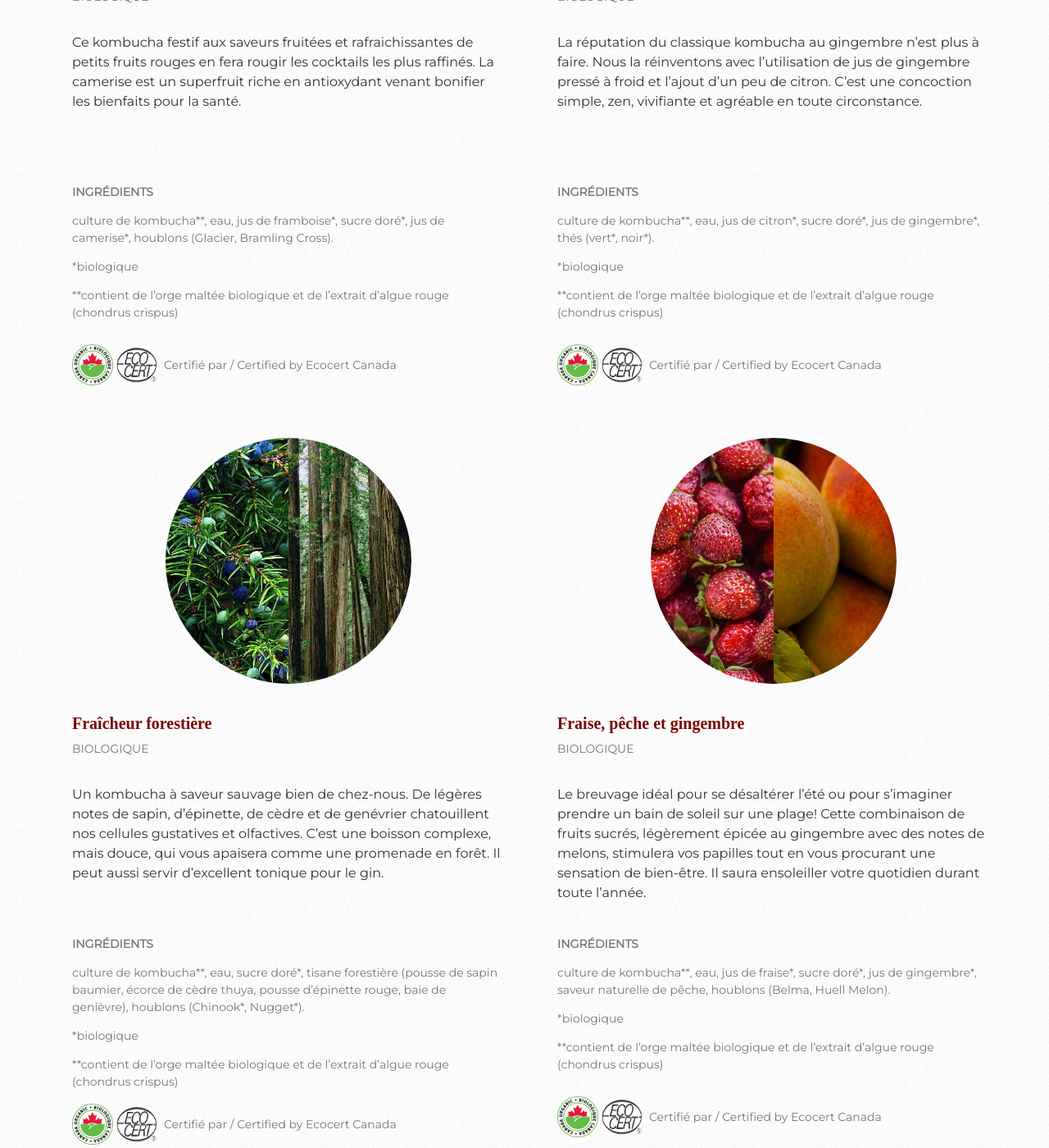
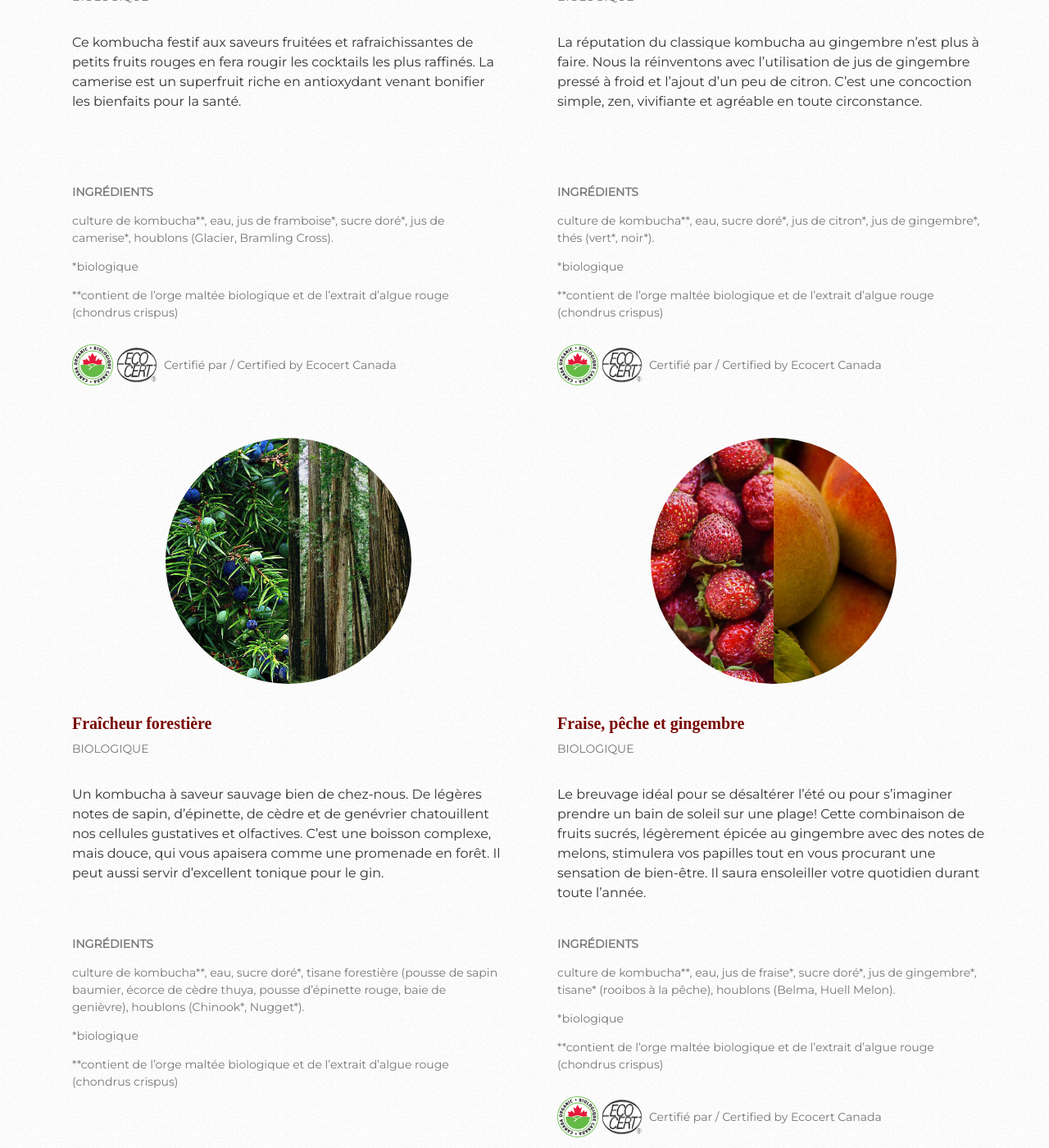
Before and after one commit to ouarez/djodjo-jekyll, a Jekyll site: the page built from produits.md, in a window 1280 px wide and 1400 px high, scrolled down 886 px. Shown: the whole window at 82% size. Built offline with Jekyll 4.4.1, drawn with Linux system fonts in a browser that asks for light colours; nearby versions of some CDN libraries; some web fonts are replaced; a script that is not in the unit is left out.

Commit message:
Update Pages uniques “produits”

```diff
--- a/produits.md
+++ b/produits.md
@@ -40,7 +40,7 @@ produits:
       **INGRÉDIENTS**
 
 
-      culture de kombucha\*\*, eau, jus de citron\*, sucre doré\*, jus de
+      culture de kombucha\*\*, eau, sucre doré\*, jus de citron\*, jus de
       gingembre\*, thés (vert\*, noir*).
 
 
@@ -88,7 +88,7 @@ produits:
 
 
       culture de kombucha\*\*, eau, jus de fraise\*, sucre doré\*, jus de
-      gingembre*, saveur naturelle de pêche, houblons (Belma, Huell Melon).
+      gingembre\*, tisane\* (rooibos à la pêche), houblons (Belma, Huell Melon).
 
 
       \*biologique
```
Also changed, not shown: other parts of produits.md (+2 -2 lines).
